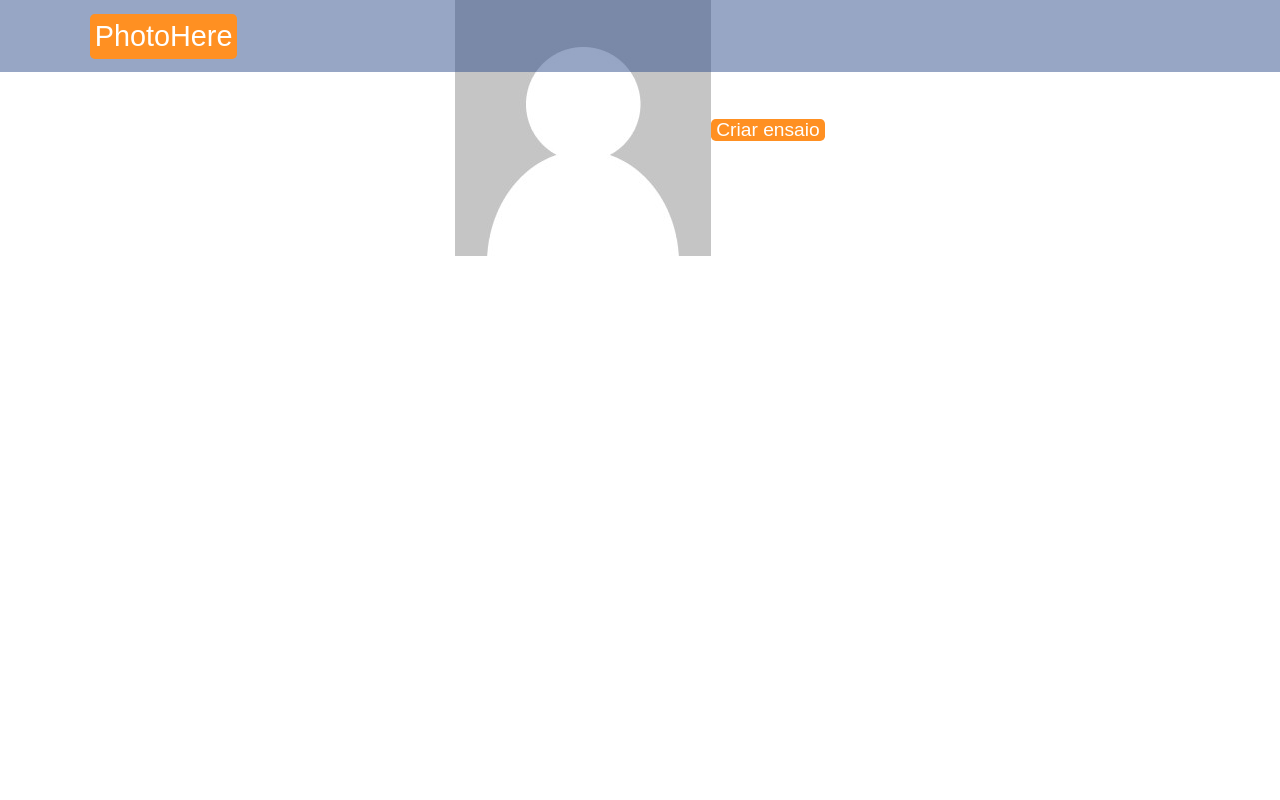
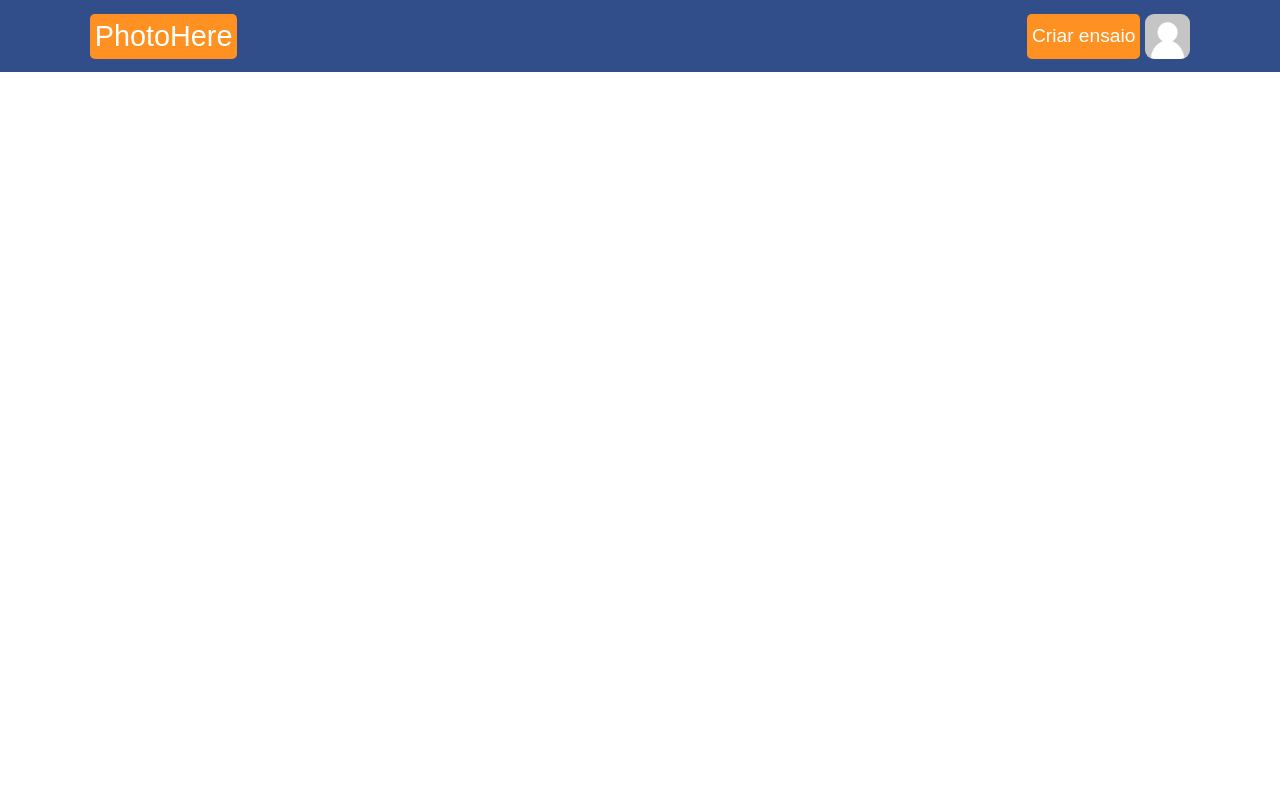
Before and after one commit to Mallaguetti/PhotoHere, a PHP site: page /perfilFotografo.html in a window 1280 px wide. Run offline with PHP 8.4, Linux system fonts and the light colour scheme.

Commit message:
mudanças CSS

```diff
--- a/estilos/_principal.css
+++ b/estilos/_principal.css
@@ -24,7 +24,7 @@ body{
 }
 /*Estilos Cabecalho*/
 header{
-    background-color:var(--cor5t);
+    background-color:var(--cor5);
     height:9vh;
     width:94vw;
     max-width:1100px;
@@ -50,6 +50,7 @@ nav{
 .bt{
     background-color:var(--cor1);
     color:var(--claro);
+    margin-right:.3rem;
     text-align:center;
     cursor:pointer;
     padding:0 .3rem;
--- a/estilos/individuais/index.css
+++ b/estilos/individuais/index.css
@@ -3,6 +3,9 @@ body{
     background-size:auto max(100vh, 75vw);
     background-position:center 0;
     background-repeat:no-repeat;
+}
+header{
+    background-color:var(--cor5t);
 }
 #login{
     background-color:unset;
--- /dev/null
+++ b/estilos/perfil.css
@@ -0,0 +1,4 @@
+a > img{
+    height: 100%;
+    border-radius: 20%;
+}
--- a/formEnsaio.php
+++ b/formEnsaio.php
@@ -7,7 +7,9 @@
 </head>
 <body>
     <header>
-        <nav><a class="bt"id="logo"href="index.html">PhotoHere</a></nav>
+        <nav>
+            <a class="bt"id="logo"href="index.html">PhotoHere</a>
+        </nav>
     </header>
     <main>
         <section class="flex centro">
--- a/index.html
+++ b/index.html
@@ -24,7 +24,7 @@
         <section class="flex base" id="s2">
             <div>
                 <h1>Precisando de um Fotógrafo?</h1>
-                <a href="encontraFotografo.html">
+                <a href="encontrarFotografo.php">
                     <div class="bt">Encontre aqui</div>
                 </a>
             </div>
--- a/perfilCliente.html
+++ b/perfilCliente.html
@@ -3,6 +3,7 @@
     <title>PhotoHere</title>
     <meta charset="UTF-8">
     <link rel="stylesheet" type="text/css" href="estilos/_principal.css">
+    <link rel="stylesheet" type="text/css" href="estilos/perfil.css">
     <link rel="stylesheet" type="text/css" href="estilos/individuais/perfilCliente.css">
     <link rel="stylesheet" type="text/css" media="screen and (max-width:800px)" href="estilos/individuais/perfilClienteP.css">
 </head>
@@ -10,10 +11,11 @@
     <header>
         <nav>
             <a class="bt"id="logo"href="index.html">PhotoHere</a>
+            <a href="formLogin.php"><img src="imagens/perfil.jpg" alt=""></a>
         </nav>
     </header>
     <main>
-        <section class="flex"></section>
+        <section id="s1" class="flex"></section>
             <div id="usuario">
 
             </div>
--- a/perfilFotografo.html
+++ b/perfilFotografo.html
@@ -3,21 +3,21 @@
     <title>Meu Perfil</title>
     <meta charset="UTF-8">
     <link rel="stylesheet" type="text/css" href="estilos/_principal.css">
+    <link rel="stylesheet" type="text/css" href="estilos/perfil.css">
 </head>
 <body>
     <header>
         <nav>
             <a class="bt"id="logo"href="index.html">PhotoHere</a>
+            <a class="bt" href="formEnsaio.php">Criar ensaio</a>
+            <a href="formLogin.php"><img src="imagens/perfil.jpg" alt=""></a>
         </nav>
     </header>
     <main>
-        <section class="flex topo">
-            <div id="Perfil">
-                <img src="imagens/perfil.jpg" alt="">
-            </div>
+        <section id="s1" class="flex topo">
             <div>
                 <nav>
-                    <a class="bt" href="formEnsaio.php">Criar ensaio</a>
+
                 </nav>
             </div>
         </section>
```
Also changed, not shown: encontrarFotografo.php (+6 -2 lines), formCadUsuario.php (+6 -1 lines), formLogin.php (+7 -2 lines).
